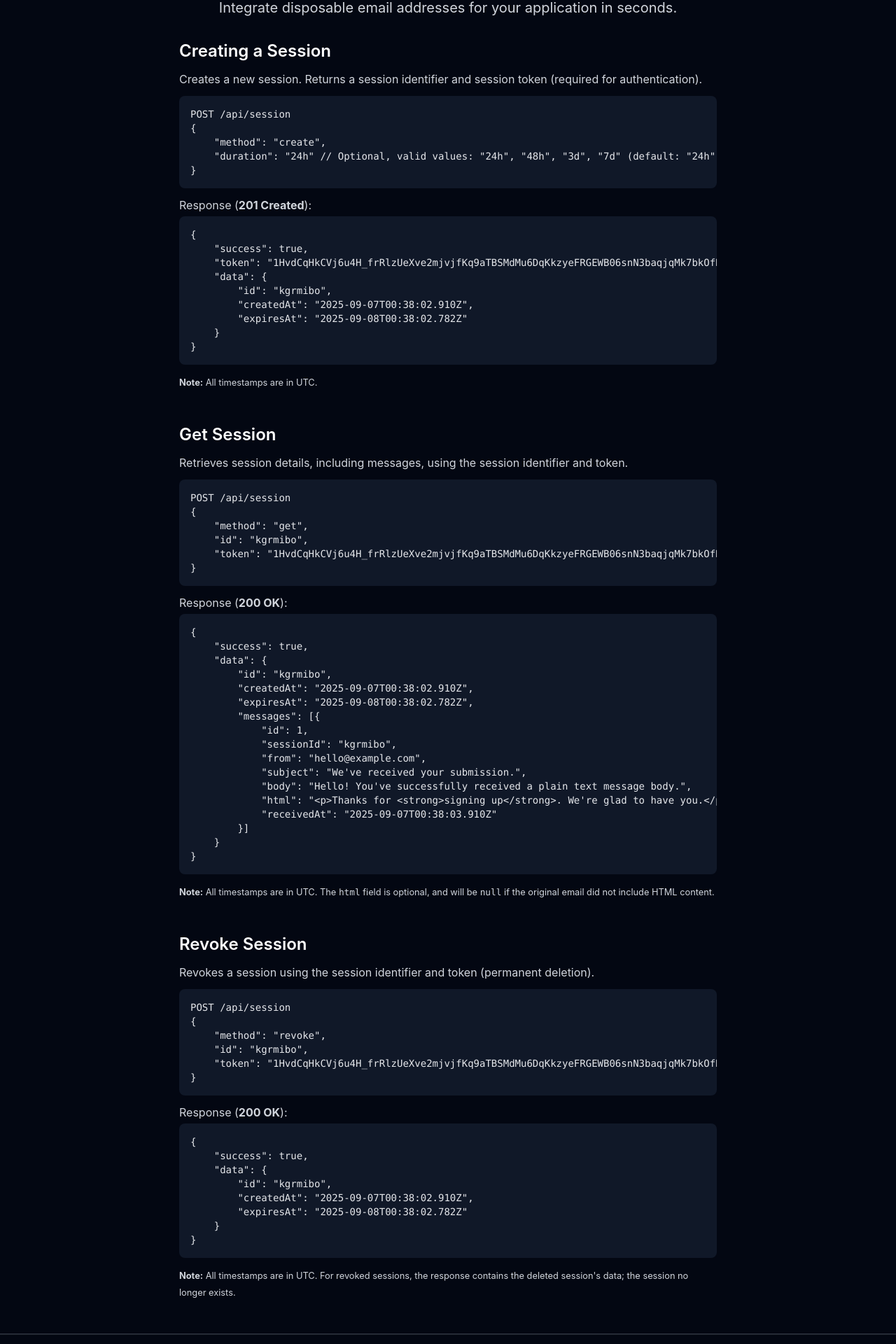
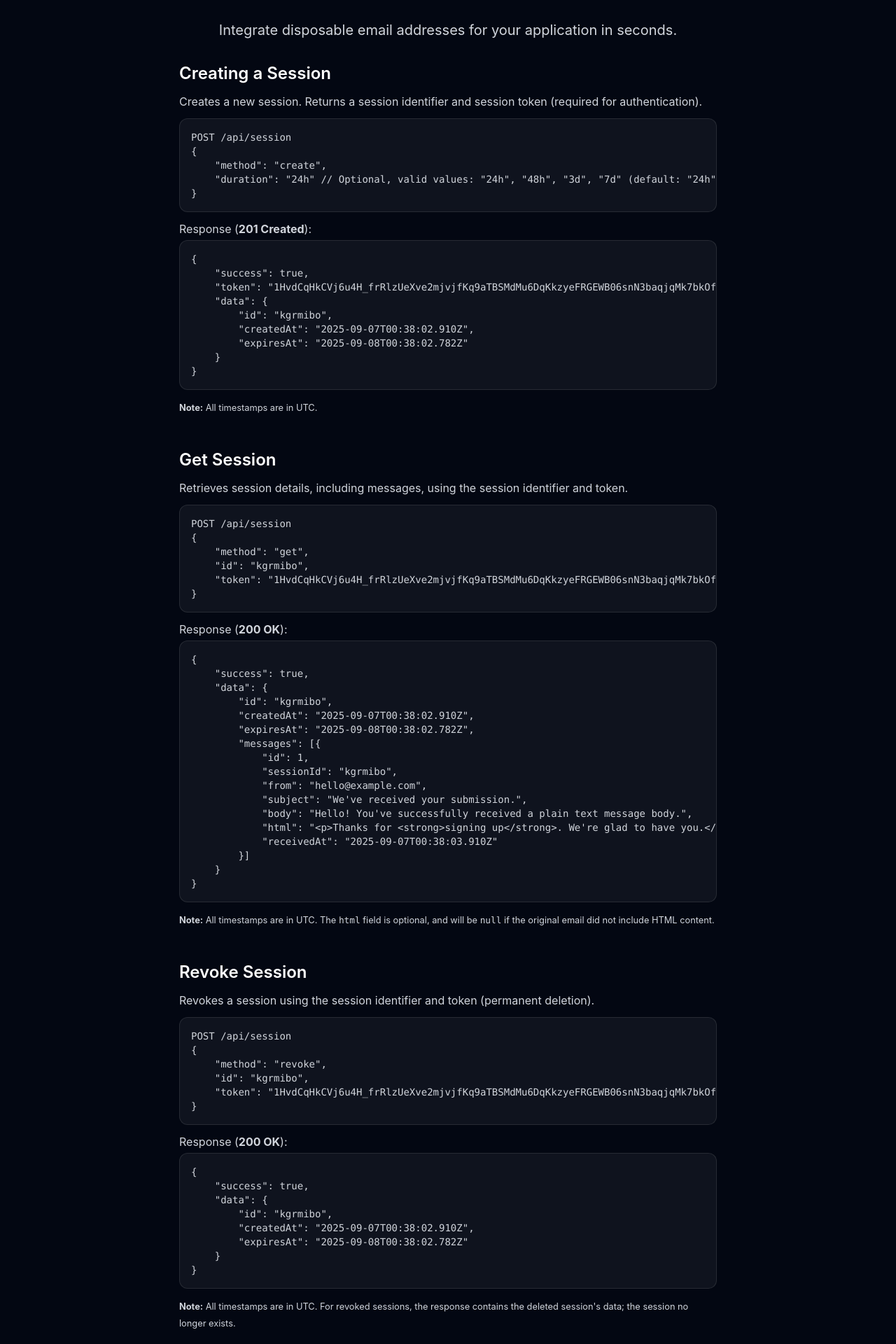
Before and after one commit to brianwalczak/echoMail, a React (Vite) app in the folder client/: page /api in a window 1280 px wide. Shown: the part 215-2135 px from the top of the page at 70% size. Built offline with nearby package versions, Linux system fonts and the light colour scheme.

Commit message:
Small API page improvements

```diff
--- a/client/src/pages/API.jsx
+++ b/client/src/pages/API.jsx
@@ -1,6 +1,6 @@
 export default function API() {
     return (
-        <main className="flex items-center justify-start flex-col text-center px-4 min-h-screen pt-32 border-b border-gray-400/30">
+        <main className="flex items-center justify-start flex-col text-center px-4 min-h-screen pt-40">
             <div className="animated animatedFadeInUp fadeInUp max-w-3xl w-full">
                 <h1 className="text-5xl md:text-6xl font-bold mb-6 text-white">API Docs</h1>
                 <p className="text-lg md:text-xl text-gray-300 mb-8">Integrate disposable email addresses for your application in seconds.</p>
@@ -9,7 +9,7 @@ export default function API() {
                     <h2 className="text-2xl font-semibold text-white mb-3">Creating a Session</h2>
                     <p className="text-gray-300 mb-3">Creates a new session. Returns a session identifier and session token (required for authentication).</p>
 
-                    <pre className="bg-gray-900 p-4 rounded-lg text-sm text-gray-200 overflow-x-auto mb-3">
+                    <pre className="bg-white/5 border border-white/10 rounded-xl p-4 text-sm text-gray-300 overflow-x-auto mb-3">
 {`POST /api/session
 {
     "method": "create",
@@ -18,10 +18,10 @@ export default function API() {
                     </pre>
 
                     <p className="text-gray-300 mb-1">Response (<b>201 Created</b>):</p>
-                    <pre className="bg-gray-900 p-4 rounded-lg text-sm text-gray-200 overflow-x-auto mb-3">
+                    <pre className="bg-white/5 border border-white/10 rounded-xl p-4 text-sm text-gray-300 overflow-x-auto mb-3">
 {`{
     "success": true,
-    "token": "1HvdCqHkCVj6u4H_frRlzUeXve2mjvjfKq9aTBSMdMu6DqKkzyeFRGEWB06snN3baqjqMk7bkOfDi82Q",
+    "token": "1HvdCqHkCVj6u4H_frRlzUeXve2mjvjfKq9aTBSMdMu6DqKkzyeFRGEWB06snN3baqjqMk7bkOfDi82",
     "data": {
         "id": "kgrmibo",
         "createdAt": "2025-09-07T00:38:02.910Z",
@@ -36,7 +36,7 @@ export default function API() {
                     <h2 className="text-2xl font-semibold text-white mb-3">Get Session</h2>
                     <p className="text-gray-300 mb-3">Retrieves session details, including messages, using the session identifier and token.</p>
 
-                    <pre className="bg-gray-900 p-4 rounded-lg text-sm text-gray-200 overflow-x-auto mb-3">
+                    <pre className="bg-white/5 border border-white/10 rounded-xl p-4 text-sm text-gray-300 overflow-x-auto mb-3">
 {`POST /api/session
 {
     "method": "get",
@@ -46,7 +46,7 @@ export default function API() {
                     </pre>
 
                     <p className="text-gray-300 mb-1">Response (<b>200 OK</b>):</p>
-                    <pre className="bg-gray-900 p-4 rounded-lg text-sm text-gray-200 overflow-x-auto mb-3">
+                    <pre className="bg-white/5 border border-white/10 rounded-xl p-4 text-sm text-gray-300 overflow-x-auto mb-3">
 {`{
     "success": true,
     "data": {
@@ -72,7 +72,7 @@ export default function API() {
                     <h2 className="text-2xl font-semibold text-white mb-3">Revoke Session</h2>
                     <p className="text-gray-300 mb-3">Revokes a session using the session identifier and token (permanent deletion).</p>
 
-                    <pre className="bg-gray-900 p-4 rounded-lg text-sm text-gray-200 overflow-x-auto mb-3">
+                    <pre className="bg-white/5 border border-white/10 rounded-xl p-4 text-sm text-gray-300 overflow-x-auto mb-3">
 {`POST /api/session
 {
     "method": "revoke",
@@ -82,7 +82,7 @@ export default function API() {
                     </pre>
 
                     <p className="text-gray-300 mb-1">Response (<b>200 OK</b>):</p>
-                    <pre className="bg-gray-900 p-4 rounded-lg text-sm text-gray-200 overflow-x-auto mb-3">
+                    <pre className="bg-white/5 border border-white/10 rounded-xl p-4 text-sm text-gray-300 overflow-x-auto mb-3">
 {`{
     "success": true,
     "data": {
```
